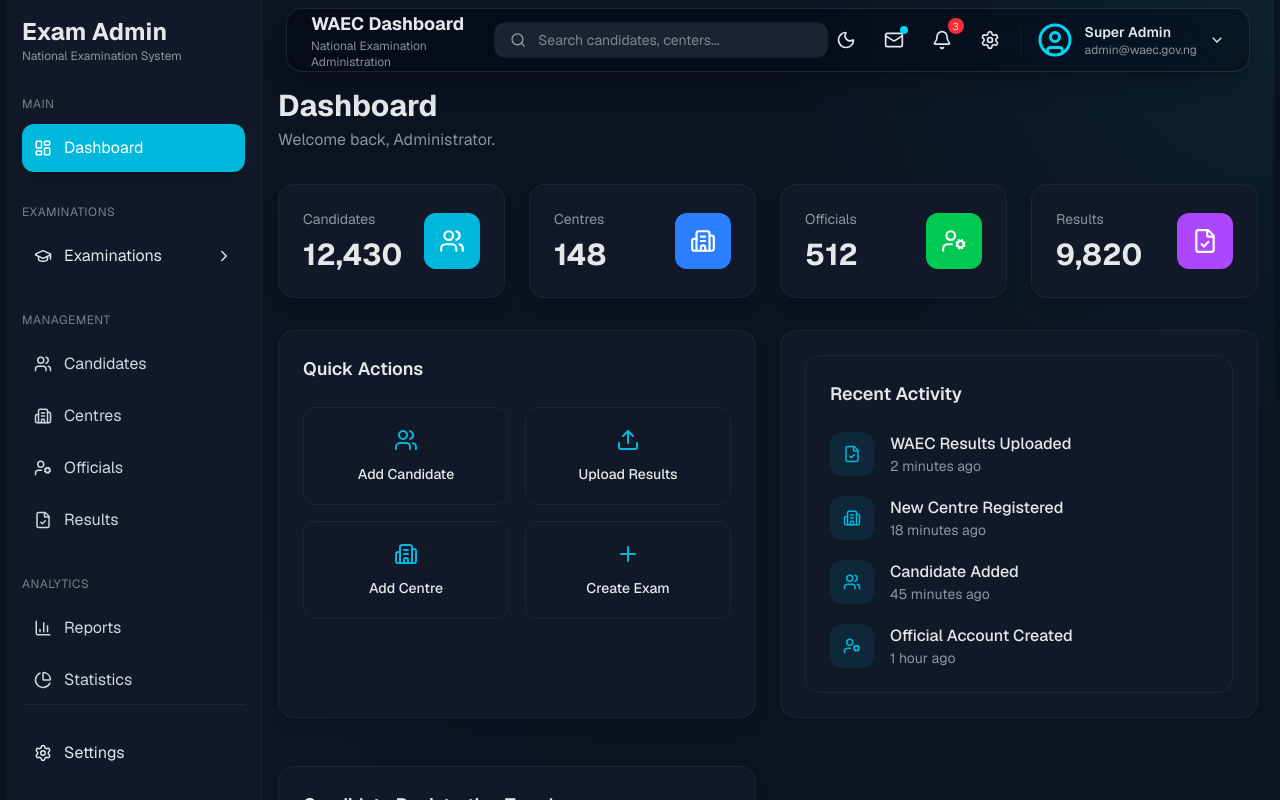
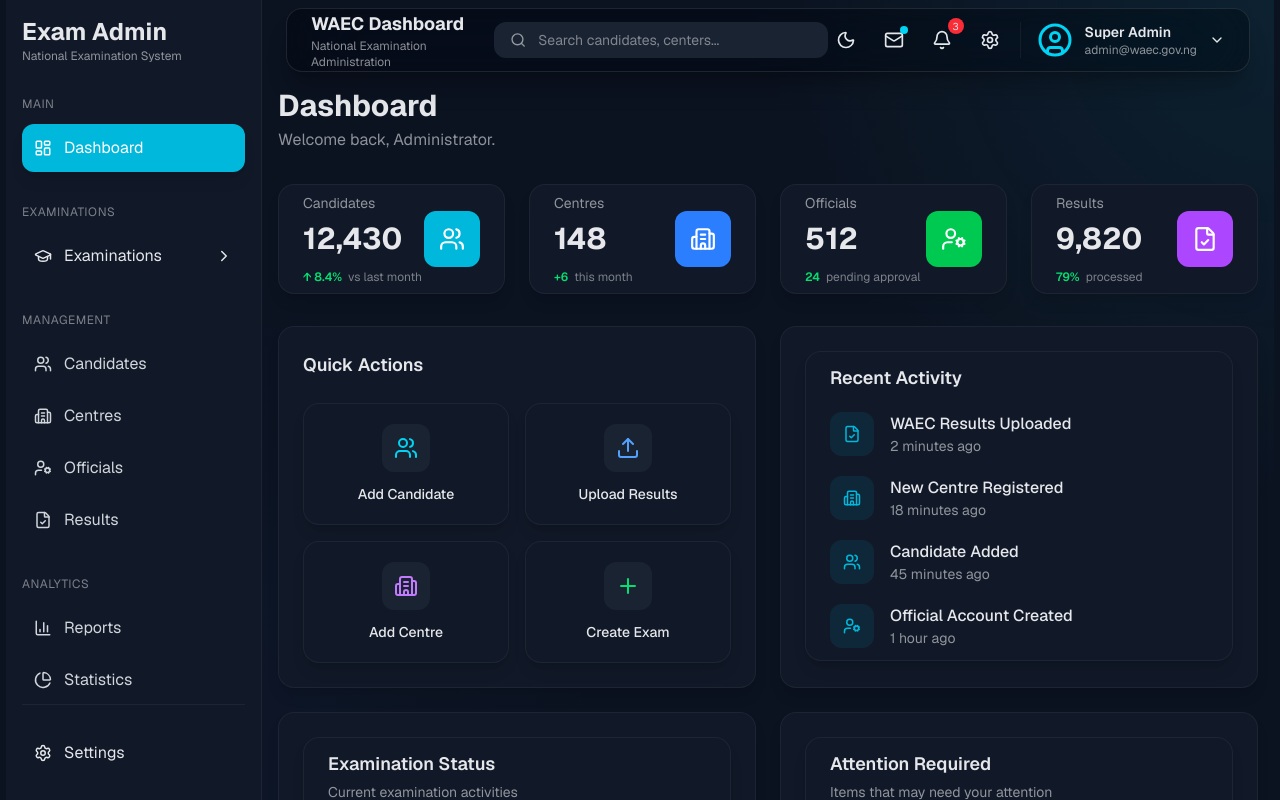
Before and after one commit to yellowflash-1992/Exam-Admin-Dashboard, a Next.js app in the folder my-app/: page /dashboard in a window 1280 px wide. Built offline with nearby package versions, Linux system fonts and the light colour scheme.

Commit message:
polish dashboard quick actions

```diff
--- a/my-app/app/(dashboard)/dashboard/page.tsx
+++ b/my-app/app/(dashboard)/dashboard/page.tsx
@@ -1,25 +1,19 @@
-import StatCard from "@/components/dashboard/StatCard";
+import AttentionRequired from "@/components/dashboard/AttentionRequired";
+import ExaminationStatus from "@/components/dashboard/ExaminationStatus";
 import QuickActions from "@/components/dashboard/QuickActions";
 import RecentActivity from "@/components/dashboard/RecentActivity";
 import RegistrationChart from "@/components/dashboard/RegistrationChart";
-import {
-  Users,
-  Building2,
-  UserCog,
-  FileCheck,
-} from "lucide-react";
+import StatCard from "@/components/dashboard/StatCard";
+import Card from "@/components/ui/Card";
+import { Building2, FileCheck, UserCog, Users } from "lucide-react";
 
 export default function DashboardPage() {
   return (
-    <div className="space-y-8">
+    <div className="space-y-8 min-w-0">
       <div>
-        <h1 className="text-3xl font-bold">
-          Dashboard
-        </h1>
+        <h1 className="text-3xl font-bold">Dashboard</h1>
 
-        <p className="opacity-60 mt-1">
-          Welcome back, Administrator.
-        </p>
+        <p className="opacity-60 mt-1">Welcome back, Administrator.</p>
       </div>
 
       <div
@@ -35,6 +29,8 @@
           title="Candidates"
           value="12,430"
           icon={Users}
+          trend="↑ 8.4%"
+          description="vs last month"
         />
 
         <StatCard
@@ -42,6 +38,8 @@
           value="148"
           icon={Building2}
           color="bg-blue-500"
+          trend="+6"
+          description="this month"
         />
 
         <StatCard
@@ -49,6 +47,8 @@
           value="512"
           icon={UserCog}
           color="bg-green-500"
+          trend="24"
+          description="pending approval"
         />
 
         <StatCard
@@ -56,37 +56,40 @@
           value="9,820"
           icon={FileCheck}
           color="bg-purple-500"
+          trend="79%"
+          description="processed"
         />
       </div>
-
 
       <div
         className="
   grid
+          grid-cols-1
           gap-6
           lg:grid-cols-2
+          min-w-0
 "
       >
         <QuickActions />
 
-  <div
-    className="
-    bg-[var(--card)]
-    border
-    border-[var(--border)]
-    rounded-2xl
-    p-6
-  "
-  >
+        <Card>
           <RecentActivity />
-  </div>
+        </Card>
 
+        <Card>
+          <ExaminationStatus />
+        </Card>
+
+        <Card>
+          <AttentionRequired />
+        </Card>
+
+        <Card className="lg:col-span-2">
           <RegistrationChart />
-</div>
-
-
+        </Card>
 
 
       </div>
+    </div>
   );
 }
--- a/my-app/app/layout.tsx
+++ b/my-app/app/layout.tsx
@@ -13,7 +13,7 @@
 });
 
 export const metadata: Metadata = {
-  title: "WAEC & JAMB Admin",
+  title: "BlueEye Exam Admin",
   description: "Examination Dashboard",
 };
 
--- /dev/null
+++ b/my-app/components/dashboard/AttentionRequired.tsx
@@ -0,0 +1,95 @@
+import {
+  AlertCircle,
+  Building2,
+  FileWarning,
+  UserCheck,
+} from "lucide-react";
+import Card from "../ui/Card";
+
+const alerts = [
+  {
+    title: "Officials awaiting approval",
+    detail: "24 officials need your review",
+    icon: UserCheck,
+  },
+  {
+    title: "Centres with incomplete information",
+    detail: "12 centres require attention",
+    icon: Building2,
+  },
+  {
+    title: "Results pending verification",
+    detail: "340 results are awaiting verification",
+    icon: FileWarning,
+  },
+  {
+    title: "WAEC registration deadline",
+    detail: "Registration closes in 6 days",
+    icon: AlertCircle,
+  },
+];
+
+export default function AttentionRequired() {
+  return (
+    <Card hover className="py-3">
+      <div className="mb-6">
+        <h2 className="text-lg font-semibold">
+          Attention Required
+        </h2>
+
+        <p className="text-sm opacity-60 mt-1">
+          Items that may need your attention
+        </p>
+      </div>
+
+      <div className="space-y-4">
+        {alerts.map((alert) => {
+          const Icon = alert.icon;
+
+          return (
+            <div
+              key={alert.title}
+              className="
+                flex
+                items-center
+                gap-3
+                p-3
+                rounded-xl
+                border
+                border-[var(--border)]
+              "
+            >
+              <div
+                className="
+                  w-10
+                  h-10
+                  shrink-0
+                  rounded-lg
+                  bg-yellow-500/10
+                  flex
+                  items-center
+                  justify-center
+                "
+              >
+                <Icon
+                  size={18}
+                  className="text-yellow-400"
+                />
+              </div>
+
+              <div className="min-w-0">
+                <p className="font-medium truncate">
+                  {alert.title}
+                </p>
+
+                <p className="text-xs opacity-60 truncate">
+                  {alert.detail}
+                </p>
+              </div>
+            </div>
+          );
+        })}
+      </div>
+    </Card>
+  );
+}
--- /dev/null
+++ b/my-app/components/dashboard/ExaminationStatus.tsx
@@ -0,0 +1,120 @@
+import {
+  CheckCircle2,
+  Clock3,
+  PlayCircle,
+} from "lucide-react";
+import Card from "../ui/Card";
+
+const examinations = [
+  {
+    name: "WAEC",
+    status: "Active",
+    detail: "8,420 candidates",
+    icon: PlayCircle,
+    color: "text-green-400",
+    bg: "bg-green-500/10",
+  },
+  {
+    name: "NECO",
+    status: "Upcoming",
+    detail: "Starts Aug 12",
+    icon: Clock3,
+    color: "text-yellow-400",
+    bg: "bg-yellow-500/10",
+  },
+  {
+    name: "JAMB",
+    status: "Active",
+    detail: "3,120 candidates",
+    icon: PlayCircle,
+    color: "text-green-400",
+    bg: "bg-green-500/10",
+  },
+  {
+    name: "NABTEB",
+    status: "Completed",
+    detail: "5,840 candidates",
+    icon: CheckCircle2,
+    color: "text-cyan-400",
+    bg: "bg-cyan-500/10",
+  },
+];
+
+export default function ExaminationStatus() {
+  return (
+    <Card hover className="py-3">
+      <div className="mb-6">
+        <h2 className="text-lg font-semibold">
+          Examination Status
+        </h2>
+
+        <p className="text-sm opacity-60 mt-1">
+          Current examination activities
+        </p>
+      </div>
+
+      <div className="space-y-4">
+        {examinations.map((exam) => {
+          const Icon = exam.icon;
+
+          return (
+            <div
+              key={exam.name}
+              className="
+                flex
+                items-center
+                justify-between
+                gap-4
+                p-3
+                rounded-xl
+                border
+                border-[var(--border)]
+              "
+            >
+              <div className="flex items-center gap-3 min-w-0">
+                <div
+                  className={`
+                    w-10
+                    h-10
+                    shrink-0
+                    rounded-lg
+                    ${exam.bg}
+                    flex
+                    items-center
+                    justify-center
+                  `}
+                >
+                  <Icon
+                    size={18}
+                    className={exam.color}
+                  />
+                </div>
+
+                <div className="min-w-0">
+                  <p className="font-semibold">
+                    {exam.name}
+                  </p>
+
+                  <p className="text-xs opacity-60 truncate">
+                    {exam.detail}
+                  </p>
+                </div>
+              </div>
+
+              <span
+                className={`
+                  text-xs
+                  font-semibold
+                  whitespace-nowrap
+                  ${exam.color}
+                `}
+              >
+                {exam.status}
+              </span>
+            </div>
+          );
+        })}
+      </div>
+    </Card>
+  );
+}
--- a/my-app/components/dashboard/QuickActions.tsx
+++ b/my-app/components/dashboard/QuickActions.tsx
@@ -1,65 +1,89 @@
-import { Building2, Plus, Upload, Users } from "lucide-react";
+import {
+  Building2,
+  Plus,
+  Upload,
+  Users,
+  LucideIcon,
+} from "lucide-react";
 import Card from "../ui/Card";
+import { cardSet } from "../ui/CardSet";
 
-const actions = [
+type Action = {
+  title: string;
+  icon: LucideIcon;
+  color: string;
+  hover: string;
+};
+
+const actions: Action[] = [
   {
     title: "Add Candidate",
     icon: Users,
+    color: "text-cyan-400",
+    hover: "hover:border-cyan-500/50 hover:bg-cyan-500/10",
   },
   {
     title: "Upload Results",
     icon: Upload,
+    color: "text-blue-400",
+    hover: "hover:border-blue-500/50 hover:bg-blue-500/10",
   },
   {
     title: "Add Centre",
     icon: Building2,
+    color: "text-purple-400",
+    hover: "hover:border-purple-500/50 hover:bg-purple-500/10",
   },
   {
     title: "Create Exam",
     icon: Plus,
+    color: "text-green-400",
+    hover: "hover:border-green-500/50 hover:bg-green-500/10",
   },
 ];
 
 export default function QuickActions() {
   return (
-    <Card >
-      <h2 className="text-lg font-semibold mb-6">Quick Actions</h2>
+    <Card>
+      <h2 className="text-lg font-semibold mb-6">
+        Quick Actions
+      </h2>
 
-      <div className="grid grid-cols-2 gap-4">
+      <div className="grid grid-cols-1 sm:grid-cols-2 gap-4">
         {actions.map((action) => {
           const Icon = action.icon;
 
           return (
             <button
               key={action.title}
-              className="
-              flex
-              flex-col
-              items-center
-              justify-center
-              gap-3
-            ${`card`}
-              p-5
+              className={`
+                flex
+                flex-col
+                items-center
+                justify-center
+                gap-3
+                ${cardSet}
+                ${action.hover}
+              `}
+            >
+              <div
+                className={`
+                  w-12
+                  h-12
+                  rounded-xl
+                  flex
+                  items-center
+                  justify-center
+                  bg-[var(--muted)]
+                  ${action.color}
+                `}
+              >
+                <Icon size={24} />
+              </div>
 
-              rounded-xl
-
-              border
-
-              border-[var(--border)]
-
-              hover:border-cyan-500
-
-              hover:bg-cyan-500/10
-hover:-translate-y-1
-
-              transition-all
-
-              duration-300
-            "
-            >
-              <Icon size={24} className="text-cyan-500" />
-
-              <span className="text-sm font-medium">{action.title}</span>
+              <span className="text-sm font-medium">
+                {action.title}
+              </span>
             </button>
           );
         })}
--- a/my-app/components/dashboard/RecentActivity.tsx
+++ b/my-app/components/dashboard/RecentActivity.tsx
@@ -4,6 +4,7 @@
   Users,
   UserCog,
 } from "lucide-react";
+import Card from "../ui/Card";
 
 const activities = [
   {
@@ -11,19 +12,16 @@
     subtitle: "2 minutes ago",
     icon: FileCheck,
   },
-
   {
     title: "New Centre Registered",
     subtitle: "18 minutes ago",
     icon: Building2,
   },
-
   {
     title: "Candidate Added",
     subtitle: "45 minutes ago",
     icon: Users,
   },
-
   {
     title: "Official Account Created",
     subtitle: "1 hour ago",
@@ -33,17 +31,8 @@
 
 export default function RecentActivity() {
   return (
-    <div
-      className="
-      bg-[var(--card)]
-      border
-      border-[var(--border)]
-      rounded-2xl
-      p-6
-      h-full
-    "
-    >
-      <h2 className="text-lg font-semibold mb-6">
+    <Card hover className="py-3">
+      <h2 className="text-lg font-semibold mb-5">
         Recent Activity
       </h2>
 
@@ -64,15 +53,11 @@
                 className="
                   w-11
                   h-11
-
+                  shrink-0
                   rounded-xl
-
                   bg-cyan-500/10
-
                   flex
-
                   items-center
-
                   justify-center
                 "
               >
@@ -82,8 +67,8 @@
                 />
               </div>
 
-              <div>
-                <p className="font-medium">
+              <div className="min-w-0">
+                <p className="font-medium truncate">
                   {activity.title}
                 </p>
 
@@ -95,6 +80,6 @@
           );
         })}
       </div>
-    </div>
+    </Card>
   );
 }
--- a/my-app/components/dashboard/StatCard.tsx
+++ b/my-app/components/dashboard/StatCard.tsx
@@ -6,6 +6,8 @@
   value: string | number;
   icon: LucideIcon;
   color?: string;
+  trend?: string;
+  description?: string;
 }
 
 export default function StatCard({
@@ -13,14 +15,34 @@
   value,
   icon: Icon,
   color = "bg-cyan-500",
+  trend,
+  description,
 }: StatCardProps) {
   return (
-    <Card hover>
+    <Card hover className="py-2">
       <div className="flex items-center justify-between">
-        <div>
+        <div className="min-w-0">
           <p className="text-sm opacity-60">{title}</p>
 
-          <h2 className="text-3xl font-bold mt-2">{value}</h2>
+          <h2 className="text-3xl font-bold mt-2">
+            {value}
+          </h2>
+
+          {(trend || description) && (
+            <div className="flex items-center gap-1.5 mt-3 text-xs">
+              {trend && (
+                <span className="text-green-400 font-semibold">
+                  {trend}
+                </span>
+              )}
+
+              {description && (
+                <span className="opacity-50">
+                  {description}
+                </span>
+              )}
+            </div>
+          )}
         </div>
 
         <div
@@ -28,6 +50,7 @@
             ${color}
             w-14
             h-14
+            shrink-0
             rounded-xl
             flex
             items-center
--- a/my-app/components/layout/Navbar.tsx
+++ b/my-app/components/layout/Navbar.tsx
@@ -24,7 +24,7 @@
     <>
       <div
         className="
-sticky top-0 z-50
+ top-0 z-50
 h-16
 mx-2 mt-2
 sm:mx-4
--- /dev/null
+++ b/my-app/components/ui/CardSet.ts
@@ -0,0 +1,15 @@
+// lib/styles.ts
+
+export const cardSet = `
+bg-[var(--card)]
+border
+border-[var(--border)]
+rounded-2xl
+shadow-lg
+shadow-black/10
+transition-all
+duration-300
+hover:bg-cyan-500/10
+    hover:-translate-y-1
+    p-5
+`;
```
Also changed, not shown: my-app/components/dashboard/RegistrationChart.tsx (+46 -7 lines). Lines whose indentation alone changed are shown as unchanged.
